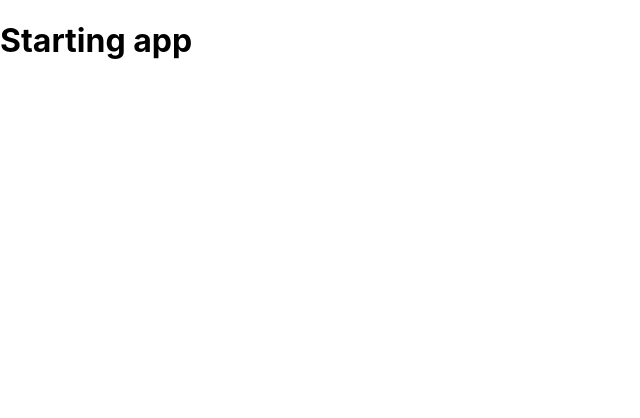
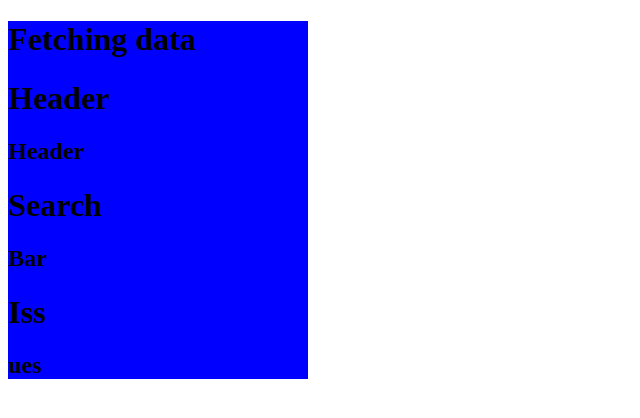
Before and after one commit to mohtasim317/github-issues-clone, a React (Create React App) app: page / in a window 1280 px wide. Shown: the top 418 px of the page, without its empty margins (0-640 px from the left). Built offline with nearby package versions, Linux system fonts and the light colour scheme; no server answers.

Commit message:
Updated folder structure(separated) components into separate folder. App successfully fetches data from the API.

```diff
--- a/src/App.tsx
+++ b/src/App.tsx
@@ -1,11 +1,49 @@
-import React from "react";
+import React, { useState, useEffect, FC } from "react";
+import Header from "./components/Header";
+import SearchBar from "./components/SearchBar";
+import Issues from "./components/Issues";
+import "./index.css";
 
-function App() {
+export interface GithubData {
+  url: string;
+  number: number;
+  id: number;
+}
+
+const App: FC = () => {
+  const [fetchStatus, updateStatus] = useState<Boolean>();
+  const [data, updateData] = useState<GithubData[]>([]);
+
+  const fetchData = async () => {
+    updateStatus(false);
+    try {
+      const info = await fetch(
+        "https://api.github.com/repos/facebook/react/issues"
+      );
+      const vals = await info.json();
+      updateData(vals);
+      updateStatus(true);
+    } catch (err) {
+      return err;
+    }
+  };
+
+  useEffect(() => {
+    fetchData();
+  }, []);
+
   return (
-    <div className="App">
-      <h1>Starting app</h1>
+    <div className="app">
+      {fetchStatus ? (
+        <h1> We got the data {data[0].id}</h1>
+      ) : (
+        <h1> Fetching data</h1>
+      )}
+      <Header />
+      <SearchBar />
+      <Issues />
     </div>
   );
-}
+};
 
 export default App;
--- /dev/null
+++ b/src/components/Header.tsx
@@ -0,0 +1,13 @@
+import React, { useState, useEffect } from "react";
+import "../index.css";
+
+const Header = () => {
+  return (
+    <div>
+      <h1>Header</h1>
+      <h2>Header</h2>
+    </div>
+  );
+};
+
+export default Header;
--- /dev/null
+++ b/src/components/Issues.tsx
@@ -0,0 +1,13 @@
+import React, { useState, useEffect } from "react";
+import "../index.css";
+
+const Issues = () => {
+  return (
+    <div>
+      <h1>Iss</h1>
+      <h2>ues</h2>
+    </div>
+  );
+};
+
+export default Issues;
--- /dev/null
+++ b/src/components/SearchBar.tsx
@@ -0,0 +1,13 @@
+import React, { useState, useEffect } from "react";
+import "../index.css";
+
+const SearchBar = () => {
+  return (
+    <div>
+      <h1>Search</h1>
+      <h2>Bar</h2>
+    </div>
+  );
+};
+
+export default SearchBar;
--- a/src/index.css
+++ b/src/index.css
@@ -1,13 +1,13 @@
-body {
-  margin: 0;
-  font-family: -apple-system, BlinkMacSystemFont, 'Segoe UI', 'Roboto', 'Oxygen',
-    'Ubuntu', 'Cantarell', 'Fira Sans', 'Droid Sans', 'Helvetica Neue',
-    sans-serif;
-  -webkit-font-smoothing: antialiased;
-  -moz-osx-font-smoothing: grayscale;
+* {
+  box-sizing: border-box;
 }
 
-code {
-  font-family: source-code-pro, Menlo, Monaco, Consolas, 'Courier New',
-    monospace;
+.app {
+  width: 300px;
+  background-color: blue;
 }
+
+.title {
+  color: purple;
+  background-color: red;
+}
```
